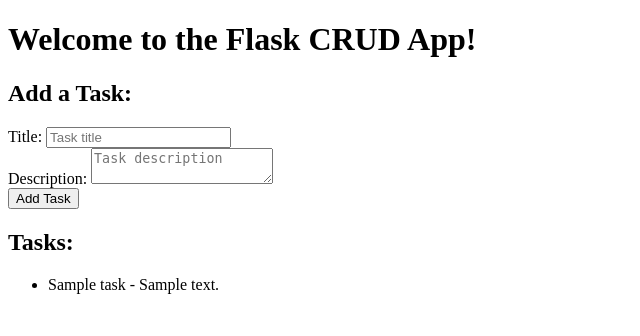
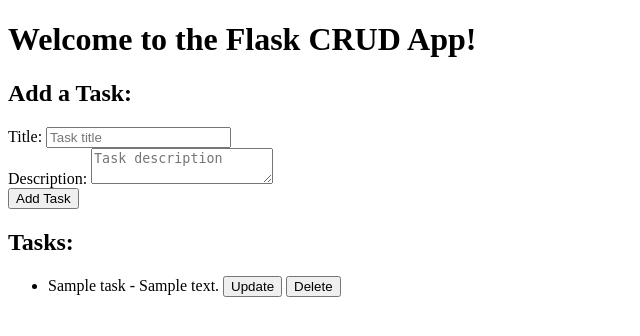
Before and after one commit to villiger9/flaskCrudApp, a Flask app: page / in a window 1280 px wide. Shown: the top 336 px of the page, without its empty margins (0-640 px from the left). Run offline with Flask 3, Linux system fonts and the light colour scheme; tables that the repository leaves empty hold one stand-in row (values such as "Sample post").

Commit message:
added update and delete functionalities

```diff
--- a/app.py
+++ b/app.py
@@ -41,6 +41,28 @@
     return render_template('index.html', tasks=tasks, form=form)
 
 
+@app.route('/delete_task/<int:task_id>', methods=['POST'])
+def delete_task(task_id):
+    task = Task.query.get_or_404(task_id)
+    db.session.delete(task)
+    db.session.commit()
+    return redirect(url_for('index'))
+
+
+@app.route('/update_task/<int:task_id>', methods=['POST', 'GET'])
+def update_task(task_id):
+    task = Task.query.get_or_404(task_id)
+    form = TaskForm()
+
+    if request.method == 'POST' and form.validate_on_submit():
+        task.title = form.title.data
+        task.description = form.description.data
+        db.session.commit()
+        return redirect(url_for('index'))
+
+    return render_template('update_task.html', task=task, form=form)
+
+
 if __name__ == '__main__':
     with app.app_context():
         db.create_all()
--- a/templates/index.html
+++ b/templates/index.html
@@ -23,7 +23,15 @@
     <h2>Tasks:</h2>
     <ul>
         {% for task in tasks %}
-            <li>{{ task.title }} - {{ task.description }}</li>
+            <li>
+                {{ task.title }} - {{ task.description }}
+                <form method="POST" action="{{ url_for('update_task', task_id=task.id) }}" style="display:inline;">
+                    <button type="submit">Update</button>
+                </form>
+                <form method="POST" action="{{ url_for('delete_task', task_id=task.id) }}" style="display:inline;">
+                    <button type="submit">Delete</button>
+                </form>
+            </li>
         {% endfor %}
     </ul>
 </body>
```
Also changed, not shown: templates/update_task.html (added, +21 -0 lines), instance/site.db.
